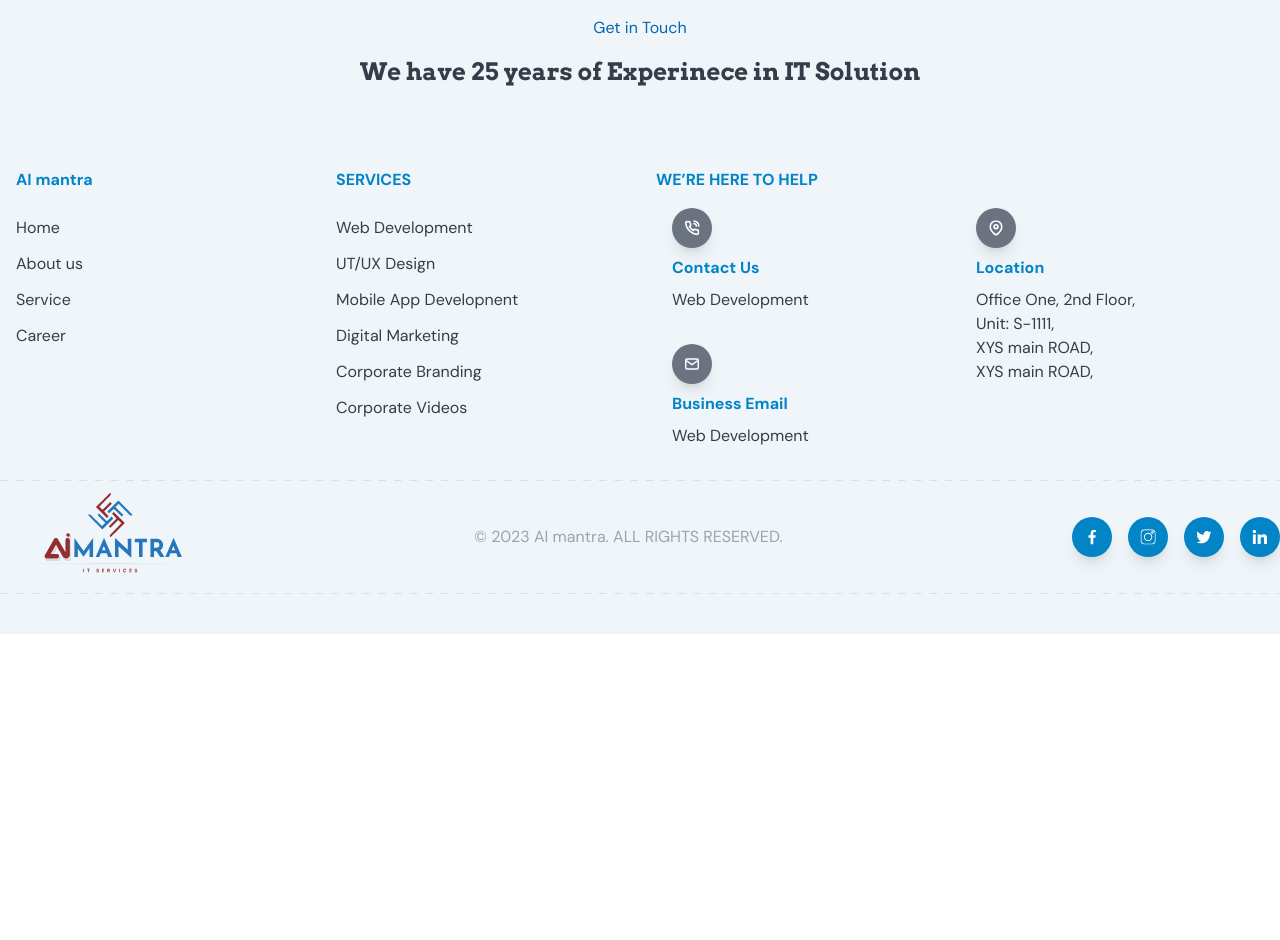
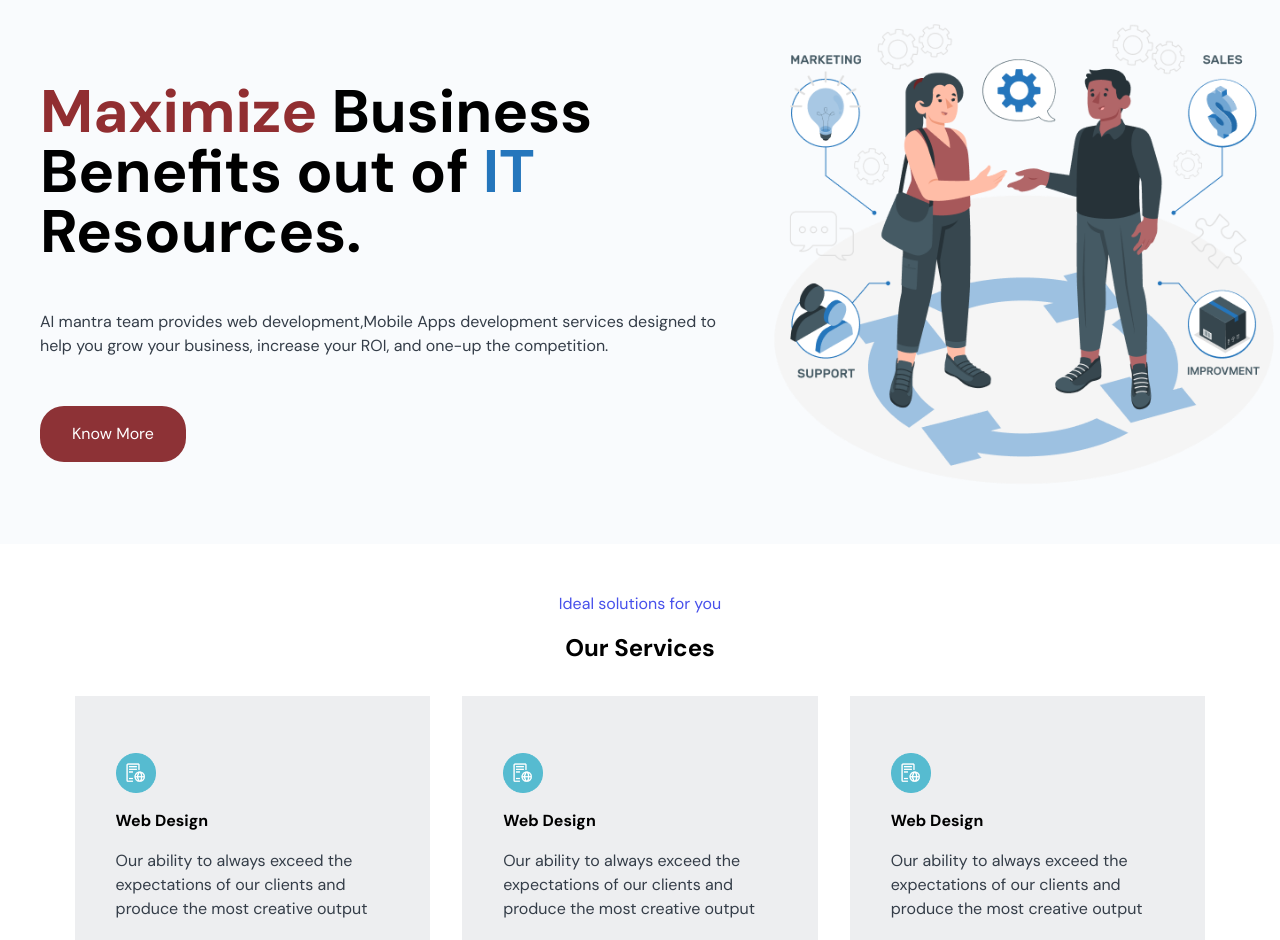
Before and after one commit to freakinrkb/Frontend_dashboard, a React (Vite) app: page /services in a window 1280 px wide. Shown: the part 160-1100 px from the top of the page. Before the commit the page ends 800 px from the top, so only its background shows below. Built offline with nearby package versions, Linux system fonts and the light colour scheme.

Commit message:
Service complete

```diff
--- /dev/null
+++ b/src/components/Service/Hero.jsx
@@ -0,0 +1,55 @@
+import React from 'react';
+import heroi from "@assets/servicehero.png";
+import { useEffect, useState } from 'react';
+
+const Hero = ({ hero }) => {
+  const [isSmallScreen, setIsSmallScreen] = useState(false);
+  useEffect(() => {
+    const handleResize = () => {
+      setIsSmallScreen(window.innerWidth <= 640);
+    }
+    handleResize();
+
+    window.addEventListener('resize', handleResize);
+
+    return () => {
+      window.removeEventListener('resize', handleResize);
+    };
+  }, []);
+
+  return (
+    <section className='py-10 bg-[#F9FBFD]'>
+      <div className='container'>
+
+        <div className='flex justify-center items-center'>
+          <div className='w-3/5 px-10 pt-12'>
+            <div className='text-3xl sm:text-4xl md:text-4xl lg:text-6xl '>
+              <b> <span className='text-[#912E31]'>Maximize</span> Business Benefits out of <span className='text-[#2576BC]'>IT</span> Resources.</b>
+            </div>
+            {isSmallScreen ? (
+              <div className='w-full sm:w-2/5 justify-center'>
+                <img src={heroi} alt='Service Hero' />
+              </div>
+            ) : null}
+            <div className='text-s sm:text-base leading-10 pt-12 pb-12'>
+              <p>AI mantra  team provides web development,Mobile Apps
+                development services designed to help you grow your
+                business, increase your ROI, and one-up the competition.</p>
+            </div>
+            <div className=''>
+              <button className='bg-[#8D3236] text-white px-8 py-4 rounded-3xl'>Know More</button>
+            </div>
+          </div>
+          {!isSmallScreen ? (
+            <div className='w-full sm:w-2/5 justify-center'>
+              <img src={heroi} alt='Service Hero' />
+            </div>
+          ) : null}
+        </div>
+
+      </div>
+    </section>
+  );
+};
+
+export default Hero;
--- /dev/null
+++ b/src/components/Service/Howdowework.jsx
@@ -0,0 +1,9 @@
+import React from 'react'
+
+const Howdowework = () => {
+  return (
+    <div>Howdowework</div>
+  )
+}
+
+export default Howdowework
--- /dev/null
+++ b/src/components/Service/OurServices.jsx
@@ -0,0 +1,109 @@
+import React from 'react'
+import Servicecad from './Servicecad';
+import icon from "@assets/icon.png";
+const OurServices = () => {
+  const domainData = [
+    {
+      src: icon,
+      title: "Web Design",
+      description: "Our ability to always exceed the expectations of our clients and produce the most creative output ",
+      linkto: "#",
+    },
+    {
+      src: icon,
+      title: "Web Design",
+      description: "Our ability to always exceed the expectations of our clients and produce the most creative output ",
+      linkto: "#",
+    },
+    {
+      src: icon,
+      title: "Web Design",
+      description: "Our ability to always exceed the expectations of our clients and produce the most creative output ",
+      linkto: "#",
+    },
+    {
+      src: icon,
+      title: "Web Design",
+      description: "Our ability to always exceed the expectations of our clients and produce the most creative output ",
+      linkto: "#",
+    },
+    {
+      src: icon,
+      title: "Web Design",
+      description: "Our ability to always exceed the expectations of our clients and produce the most creative output ",
+      linkto: "#",
+    },
+    {
+      src: icon,
+      title: "Web Design",
+      description: "Our ability to always exceed the expectations of our clients and produce the most creative output ",
+      linkto: "#",
+    },
+    {
+      src: icon,
+      title: "Web Design",
+      description: "Our ability to always exceed the expectations of our clients and produce the most creative output ",
+      linkto: "#",
+    },
+    {
+      src: icon,
+      title: "Web Design",
+      description: "Our ability to always exceed the expectations of our clients and produce the most creative output ",
+      linkto: "#",
+    },
+    {
+      src: icon,
+      title: "Web Design",
+      description: "Our ability to always exceed the expectations of our clients and produce the most creative output ",
+      linkto: "#",
+    },
+    {
+      src: icon,
+      title: "Web Design",
+      description: "Our ability to always exceed the expectations of our clients and produce the most creative output ",
+      linkto: "#",
+    },
+    {
+      src: icon,
+      title: "Web Design",
+      description: "Our ability to always exceed the expectations of our clients and produce the most creative output ",
+      linkto: "#",
+    },
+    {
+      src: icon,
+      title: "Web Design",
+      description: "Our ability to always exceed the expectations of our clients and produce the most creative output ",
+      linkto: "#",
+    },
+  ];
+  return (
+    <section className='pt-12'>
+      <div className="container">
+        <div className='text-center flex-col pb-8'>
+          <div className='text-[#4750EB] pb-4'>
+            Ideal solutions for you
+          </div>
+          <b className='text-2xl'>
+            Our  Services
+          </b>
+        </div>
+        <div className="container flex justify-center">
+          <div className="gap-8 md:grid md:grid-cols-2 lg:grid-cols-3 ">
+            {domainData.map((domain, index) => (
+              <Servicecad
+                key={index}
+                src={domain.src}
+                title={domain.title}
+                description={domain.description}
+                linkto={domain.linkto}
+                additionalClass={""}
+              />
+            ))}
+          </div>
+        </div>
+      </div>
+    </section>
+  );
+}
+
+export default OurServices
--- /dev/null
+++ b/src/components/Service/Servicecad.jsx
@@ -0,0 +1,18 @@
+import React from 'react'
+
+const Servicecad = ({ src, title, description, linkto, additionalClass }) => {
+    return (
+      <div
+      className={`bg-[#EDEEF0] flex min-h-[20rem] min-w-[20rem] flex-grow flex-col space-y-4 border-[1px] border-[#EDEEF0] p-10 py-14 hover:bg-white hover:ease-in ${additionalClass} mb-6`}
+      >
+        <img className="w-10" src={`${src}`} alt="icon" />
+        <h3 className="font-bold">{`${title}`}</h3>
+        <p className="max-w-[25ch]">{`${description}`}</p>
+        <a className="text-sm text-sky-500" href={`${linkto}`}>
+          Learn more &gt;{" "}
+        </a>
+      </div>
+    );
+  };
+
+export default Servicecad
--- a/src/pages/Service.jsx
+++ b/src/pages/Service.jsx
@@ -1,7 +1,16 @@
 import React from "react";
+import Hero from "@components/Service/Hero";
+import OurServices from "@components/Service/OurServices";
+import Howdowework from "@components/Service/Howdowework";
 
 const Service = () => {
-  return <div>Service</div>;
+  return (
+    <main>
+      <Hero />
+      <OurServices />
+      <Howdowework />
+    </main>
+  );
 };
 
 export default Service;
```
Also changed, not shown: src/assets/servicehero.png (added).
